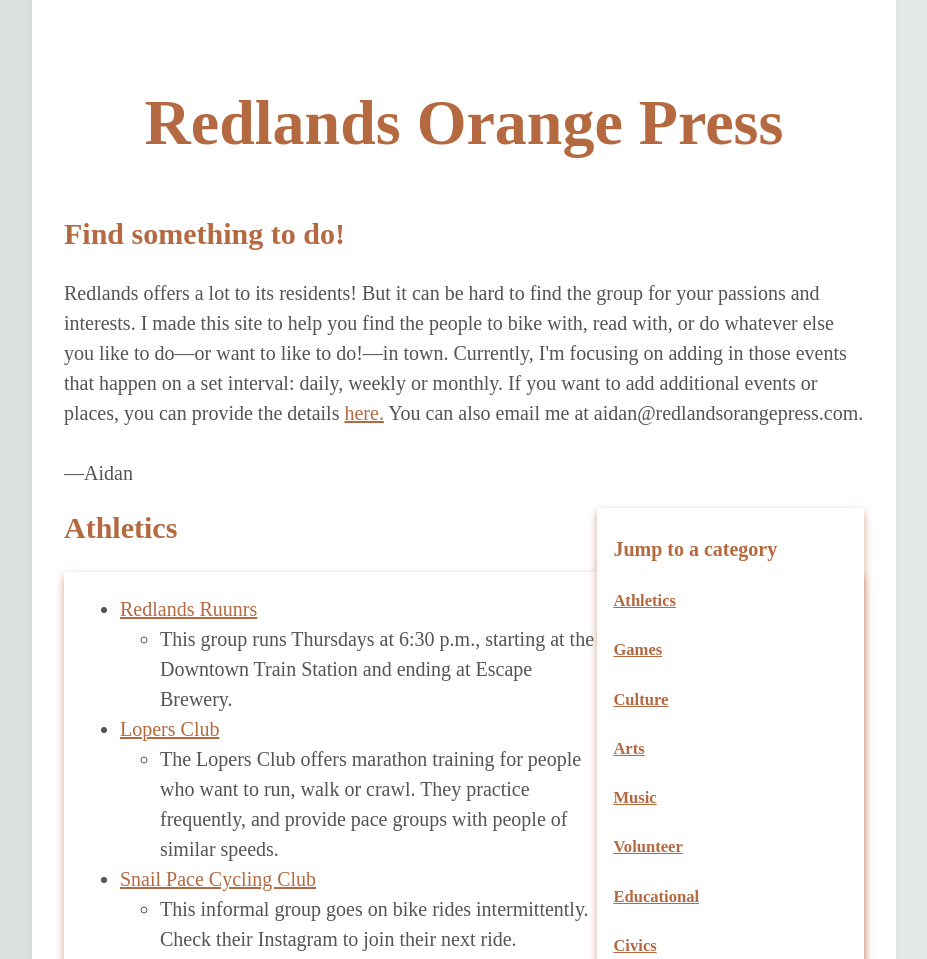
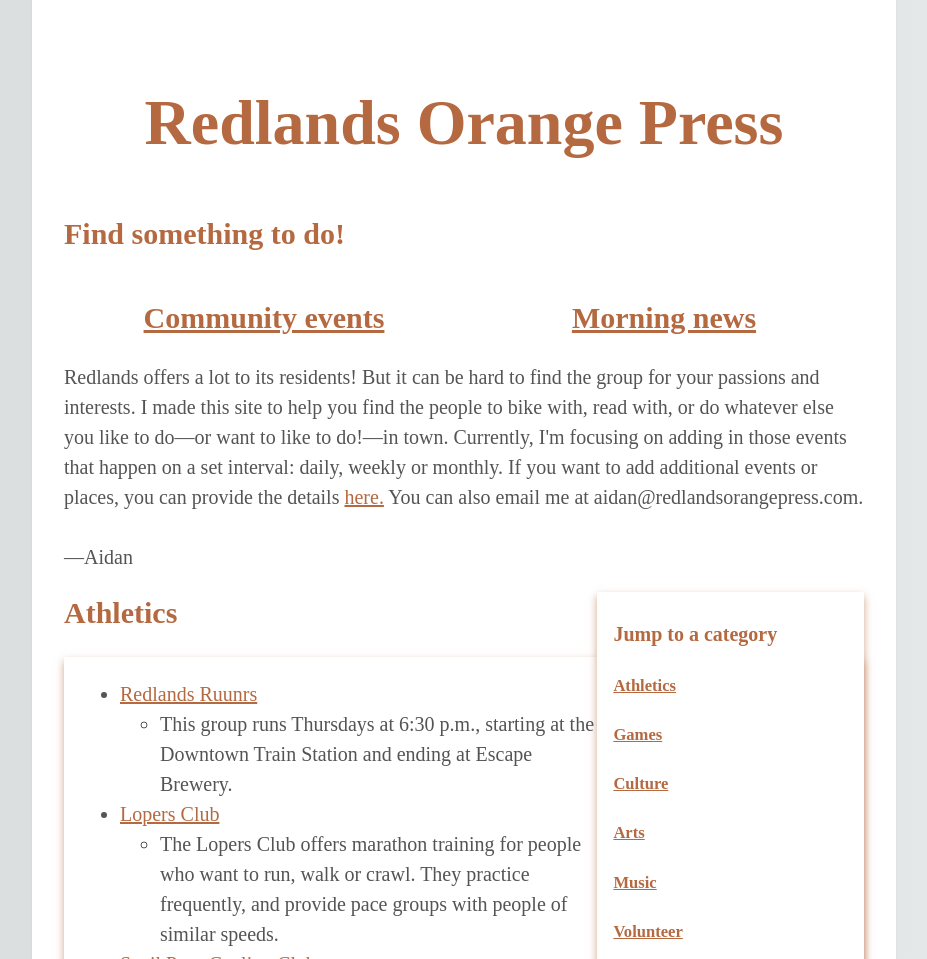
Before and after one commit to amcgloin/OrangePress, a plain HTML site: page index.html in a window 1280 px wide. Shown: the top 959 px of the page, without its empty margins (176-1103 px from the left). Drawn offline with Linux system fonts and the light colour scheme.

Commit message:
Update index.html

```diff
--- a/index.html
+++ b/index.html
@@ -23,7 +23,14 @@
 
     <h2 id='bio_header'>Find something to do!</h2>
 
-
+<section>
+    <section style="width:50%;float:left;display:block;text-align: center;">
+        <a href="https://redlandsorangepress.com" ><h2>Community events</h2></a>
+    </section>
+    <section style="width:50%;float:right;display:block;text-align: center;">
+        <a href="https://redlandsorangepress.com/news"><h2 style="text-color:black">Morning news</h2></a>
+    </section>
+</section>
     <p id='bio_text'>Redlands offers a lot to its residents! But it can be hard to find the group for your passions and interests. I made this site to help you find the people to bike with, read with, or do whatever else you like to do—or want to like to do!—in town. Currently, I'm focusing on adding in those events that happen on a set interval: daily, weekly or monthly. If you want to add additional events or places, you can provide the details <a href="https://forms.gle/znQ8SL2KnhhUXBxc9">here.</a> You can also email me at aidan@redlandsorangepress.com.<br><br>—Aidan</p>
     <div class="box" style="background-color: white">
         <div style="box-shadow: 0 4px 8px 0 rgba(180,105,64,.6); padding: 2px 16px">
```
